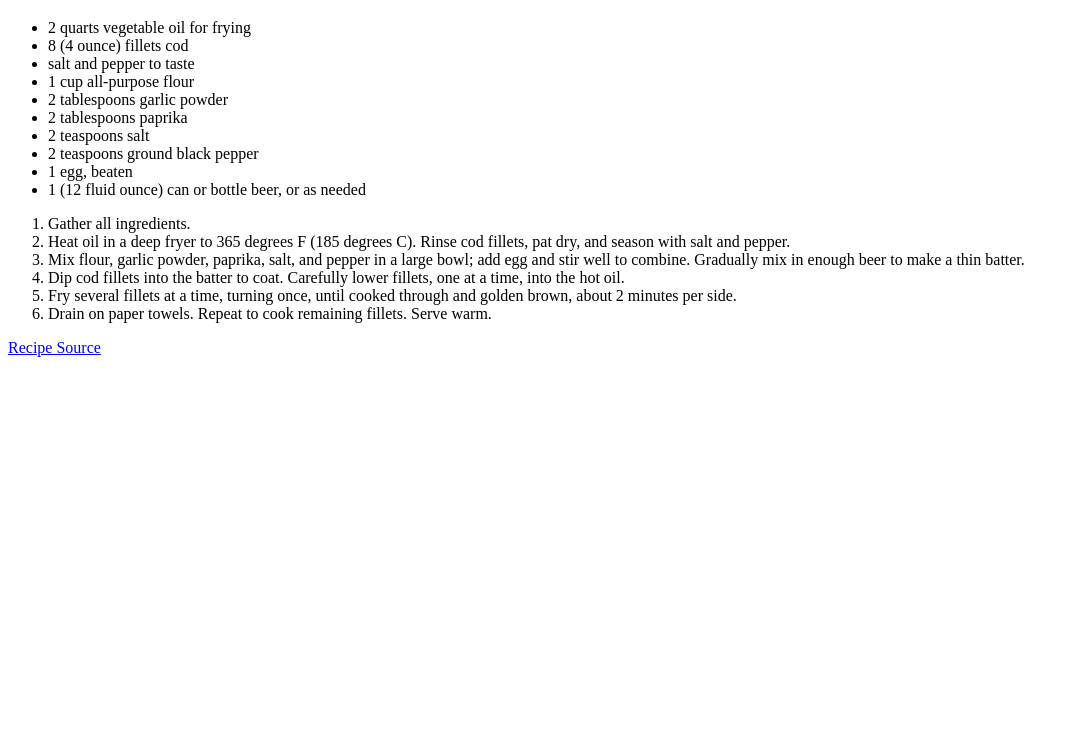
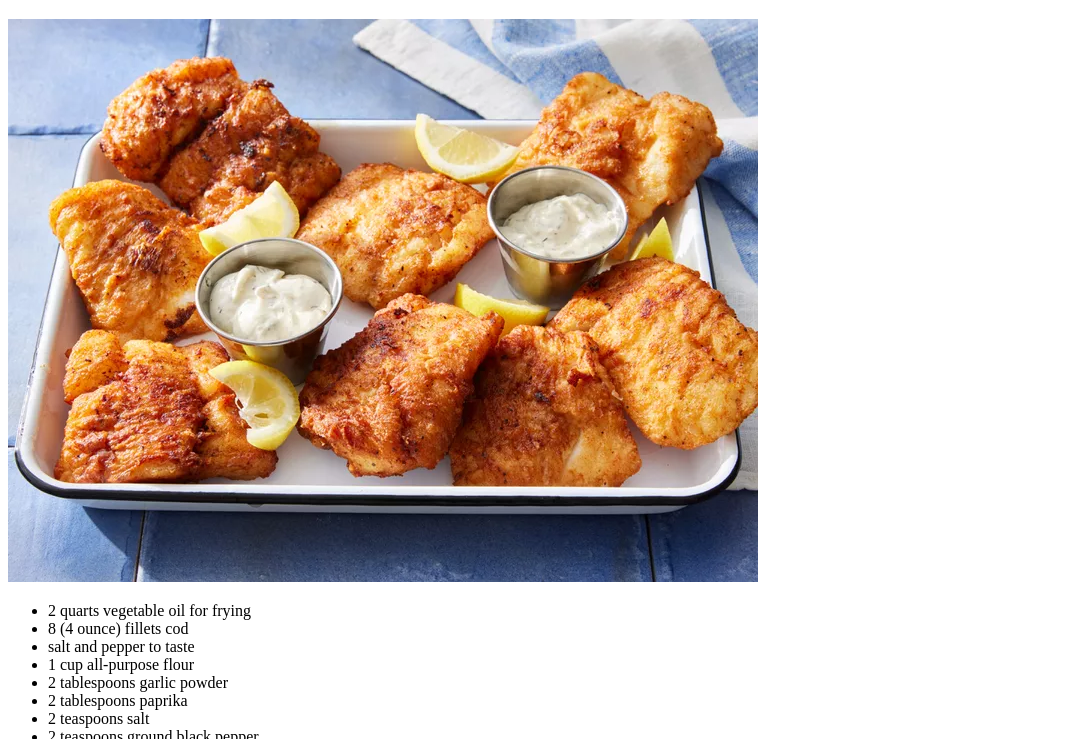
Before and after one commit to gonzonk/odin-recipes, a plain HTML site: page recipes/fried-fish.html in a window 1280 px wide. Shown: the part 61-800 px from the top of the page, without its empty margins (0-1079 px from the left). Drawn offline with Linux system fonts and the light colour scheme.

Commit message:
added fish picture

```diff
--- a/recipes/fried-fish.html
+++ b/recipes/fried-fish.html
@@ -9,6 +9,7 @@
         <h1>Beer Battered Fish</h1>
     </head>
     <main>
+        <img src="../assets/friedFish.webp">
         <ul>
             <li>2 quarts vegetable oil for frying</li>
 
```
Also changed, not shown: assets/friedFish.webp (added).
